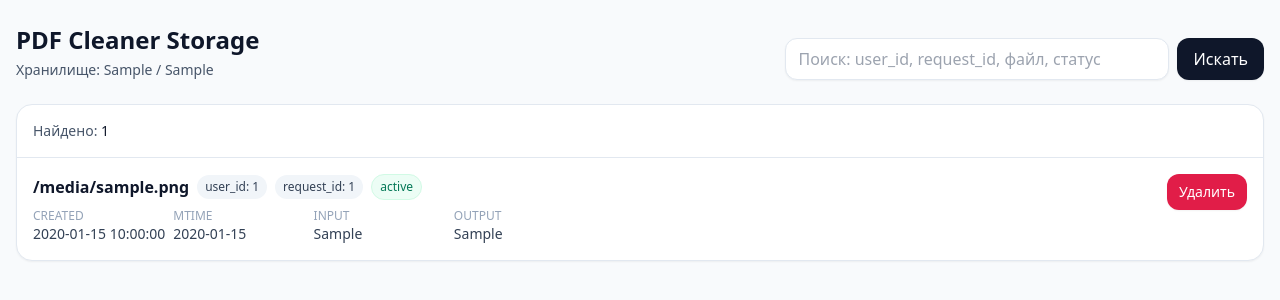
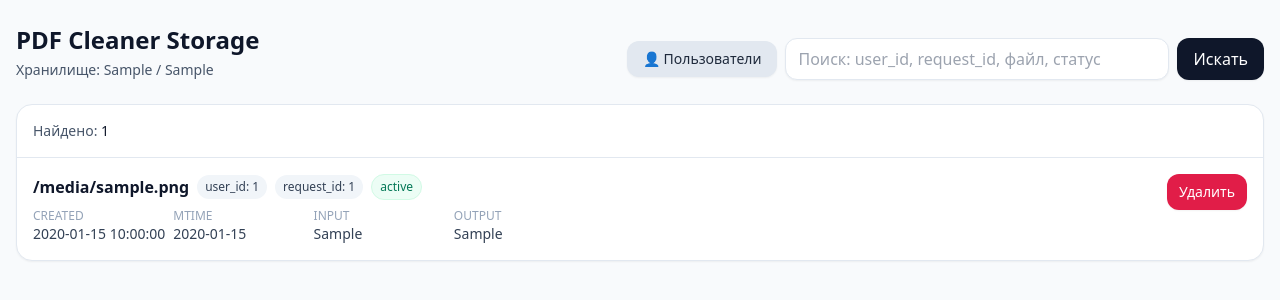
Before and after one commit to zv3zdochka/pdf_cleaner, a FastAPI app: template web/app/templates/index.html in a window 1280 px wide. Shown: the top 300 px of the page. Run offline with FastAPI, Linux system fonts and the light colour scheme; the template is opened without the code that fills it: most values are stand-ins (such as "Sample title", 1, 10 or a date in 2020); some libraries are stand-ins or nearby versions.

Commit message:
fix front

```diff
--- a/web/app/templates/index.html
+++ b/web/app/templates/index.html
@@ -16,6 +16,10 @@
                     class="font-medium">{{ limit_h }}</span>
             </p>
         </div>
+        <div class="flex gap-2 items-center">
+            <a href="/users" class="rounded-xl px-4 py-2 bg-slate-200 text-slate-800 shadow-sm hover:bg-slate-300 text-sm">
+                👤 Пользователи
+            </a>
             <form method="get" class="flex gap-2 w-full sm:w-auto">
                 <input name="q" value="{{ q }}" placeholder="Поиск: user_id, request_id, файл, статус"
                        class="w-full sm:w-96 rounded-xl border border-slate-200 px-3 py-2 bg-white shadow-sm focus:outline-none focus:ring-2 focus:ring-slate-300"/>
@@ -23,6 +27,7 @@
                     Искать
                 </button>
             </form>
+        </div>
     </div>
 
     <!-- ВАЖНО: этот wrapper расширяет "подложку" относительно заголовка (симметрично влево/вправо) -->
```
Lines whose indentation alone changed are shown as unchanged.
